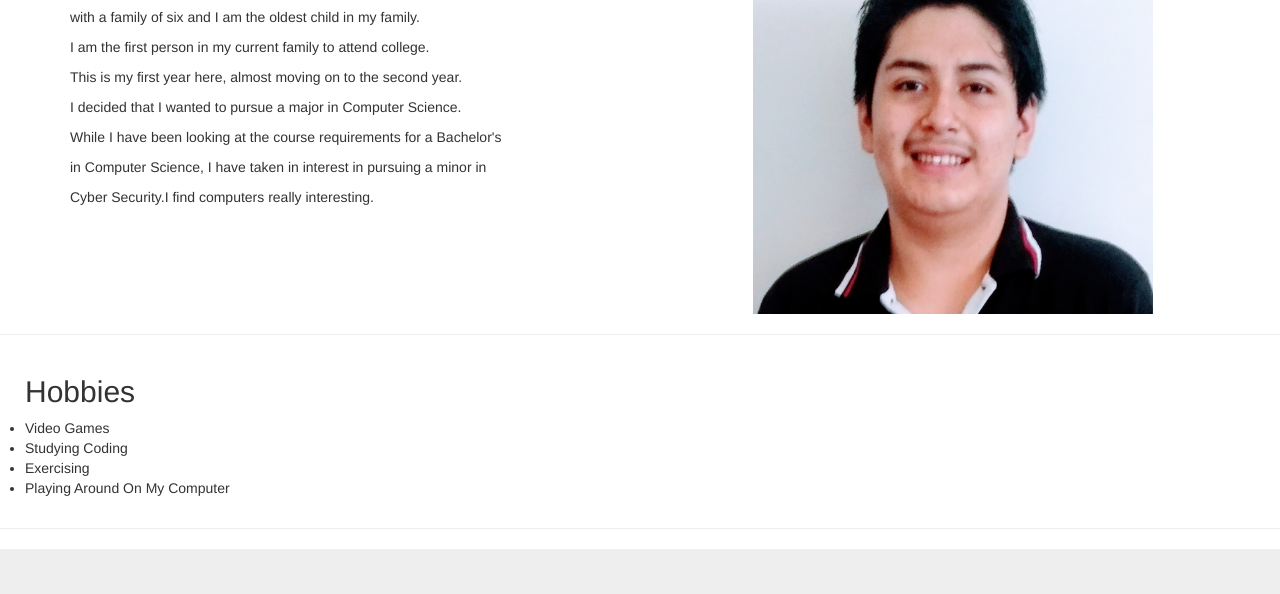
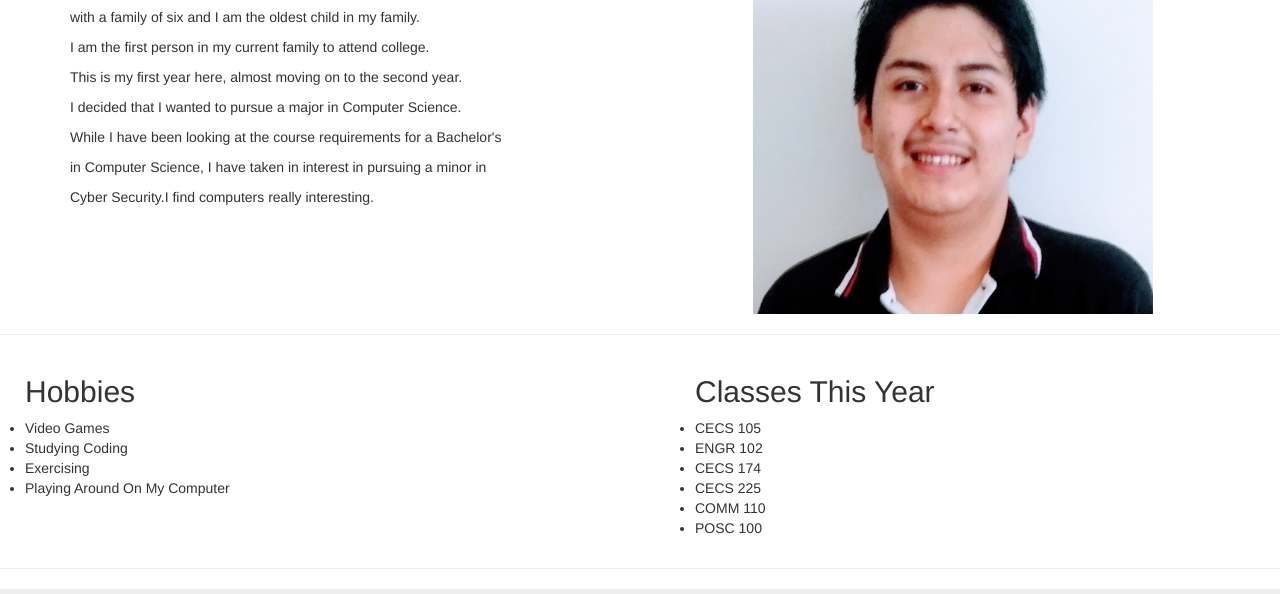
Before and after one commit to DannyM9021/CECS-105, a plain HTML site: page index.html in a window 1280 px wide. Shown: the part 356-950 px from the top of the page. Drawn offline with nearby package versions, Linux system fonts and the light colour scheme.

Commit message:
Final Update

```diff
--- a/index.html
+++ b/index.html
@@ -39,13 +39,25 @@
 
 <div class="row featurette">
     <div class="row">
-      <div class="col-md-7">
+      <div class="col-md-6">
           <ul>
           <h2>Hobbies</h2>
           <li>Video Games</li>
           <li>Studying Coding</li>
           <li>Exercising</li>
           <li>Playing Around On My Computer</li>
+          </ul>
+
+      </div>
+      <div class="col-md-6">
+          <ul>
+          <h2>Classes This Year</h2>
+          <li>CECS 105</li>
+	  <li>ENGR 102</li>
+          <li>CECS 174</li>
+          <li>CECS 225</li>
+          <li>COMM 110</li>
+	  <li>POSC 100</li>
           </ul>
 
       </div>
```
